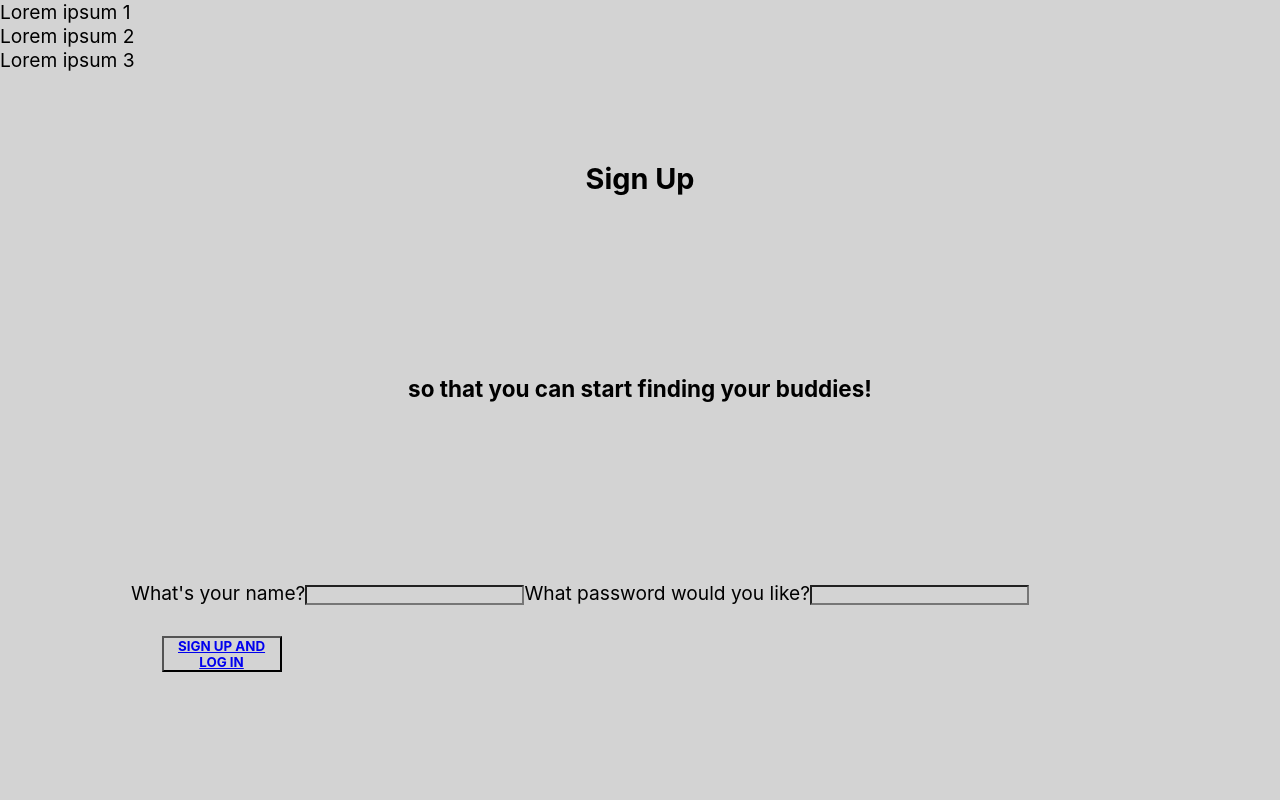
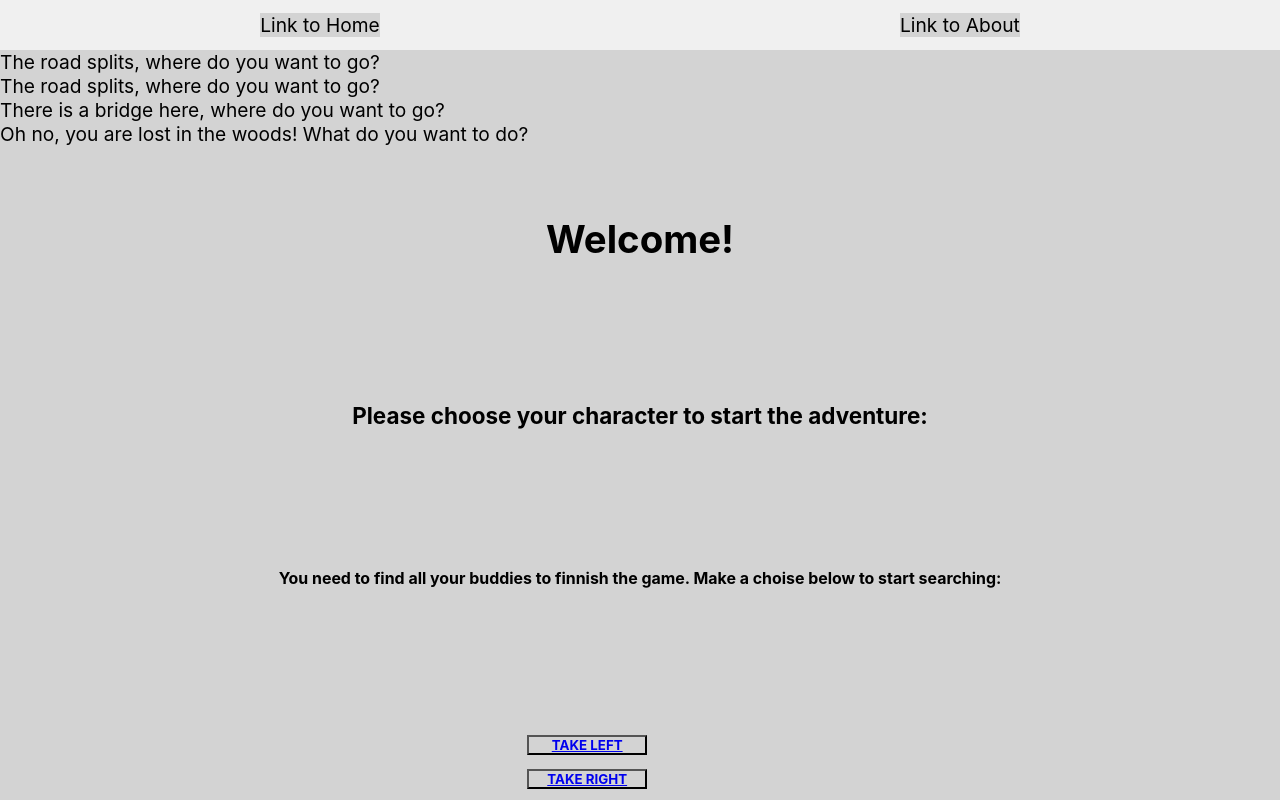
Before and after one commit to akickia/find-your-buddies, a React (Create React App) app: page / in a window 1280 px wide. Shown: the top 800 px of the page. Built offline with nearby package versions, Linux system fonts and the light colour scheme; data requests are answered from the project's data file.

Commit message:
changed db-file

```diff
--- a/db.json
+++ b/db.json
@@ -1,16 +1,80 @@
 {
-  "choices": [
+  "quest": [
     {
       "id": 1,
-      "text": "Lorem ipsum 1"
+      "header": "You ran into a problem!",
+      "text": "Solve this riddle to proceed: What has to be broken before you can use it? ",
+      "answer": "An egg"
     },
     {
       "id": 2,
-      "text": "Lorem ipsum 2"
+      "header": "You ran into a problem!",
+      "text": "Solve this riddle to proceed: What month of the year has 28 days? ",
+      "answer": "All of them"
     },
     {
       "id": 3,
-      "text": "Lorem ipsum 3"
+      "header": "You ran into a problem!",
+      "text": "Solve this riddle to proceed: What gets wet while drying?",
+      "answer": "A towel"
+    },
+    {
+      "id": 4,
+      "header": "You ran into a problem!",
+      "text": "Solve this riddle to proceed: What can't talk but will reply when spoken to?",
+      "answer": "An echo"
+    }
+
+  ],
+
+  "buddy": [
+    {
+      "id": 10,
+      "name": "Benny",
+      "info": "Thank you for finding me! I was so lonely!"
+    },
+    {
+      "id": 11,
+      "name": "Mary",
+      "info": "Thank you for finding me! I was really lost!"
+    },
+    {
+      "id": 12,
+      "name": "Harry",
+      "info": "Thank you for finding me! It's so good to see you!"
+    },
+    {
+      "id": 13,
+      "name": "Penny",
+      "info": "Yay! I see that you have found us all now, congratulations! Now you can finnish the game - press the button!"
+    }
+  ],
+
+  "choises": [
+    {
+      "id": 20,
+      "text": "The road splits, where do you want to go?",
+      "option1": "left",
+      "option2": "right"
+    },
+    {
+      "id": 21,
+      "text": "The road splits, where do you want to go?",
+      "option1": "straigh ahead",
+      "option2": "right"
+    },
+    {
+      "id": 22,
+      "text": "There is a bridge here, where do you want to go?",
+      "option1": "over",
+      "option2": "under"
+    },
+    {
+      "id": 23,
+      "text": "Oh no, you are lost in the woods! What do you want to do? ",
+      "option1": "go back one step",
+      "option2": "go back to the beginning"
     }
   ]
+
 }
--- a/src/App.js
+++ b/src/App.js
@@ -1,6 +1,6 @@
-import Signup from "./components/Signup"
+import Signup from "./components/Signup";
+import Header from "./components/Header";
 import ShowChoices from "./components/ShowChoices";
-
 import Footer from "./components/Footer";
 import Welcome from "./components/Welcome";
 import Adventure from "./components/Adventure";
@@ -11,16 +11,9 @@ import Login from "./components/Login";
 function App() {
   return (
     <div className="App">
-    <ShowChoices />
-    <Signup />
-
-      <header className="App-header">
-</header>
-        <Adventure />
-        <p>
-
-        </p>
-
+      <Header />
+      <ShowChoices />
+      <Adventure />
       <Welcome />
       <Signup />
       <Login />
--- /dev/null
+++ b/src/components/Header.js
@@ -0,0 +1,11 @@
+const Header = () => {
+  return (
+    <header>
+      <p>Link to Home</p>
+      <p>Link to About</p>
+    </header>
+
+  )
+}
+
+export default Header
--- a/src/components/ShowChoices.js
+++ b/src/components/ShowChoices.js
@@ -11,7 +11,7 @@ const ShowChoices = () => {
 
 
   const fetchChoices = async () => {
-    const response = await fetch("/choices");
+    const response = await fetch(`/choises`);
     const data = await response.json();
 
     setChoices(data);
--- a/src/components/Signup.js
+++ b/src/components/Signup.js
@@ -10,13 +10,13 @@ const Signup = () => {
           <input
           type = "text"
           name = "userName"
-          id = "userName"
+
           />
           <label htmlFor="password" >What password would you like?</label>
           <input
           type = "password"
           name = "password"
-          id = "password"
+
           />
           <Button name="Sign up and log in" link="#" />
       </form>
--- a/src/index.css
+++ b/src/index.css
@@ -59,11 +59,11 @@ body {
   background-color: lightgrey;
   margin: 3%
 }
-footer {
+header, footer {
   background-color: rgb(240, 240, 240);
   text-align: center;
   height: 50px;
   display: flex;
   align-items: center;
-  justify-content: center;
+  justify-content: space-around;
 }
```
